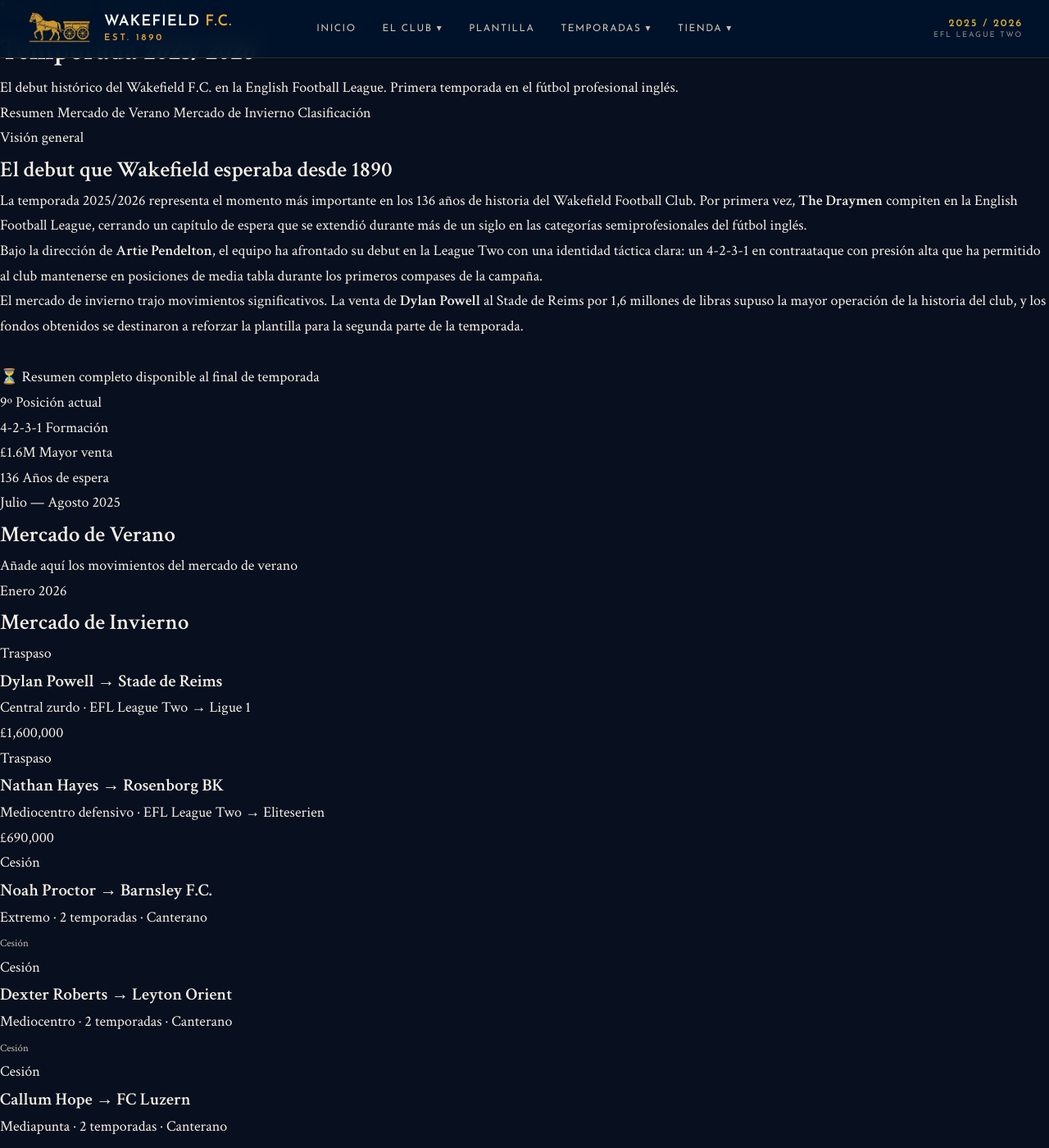
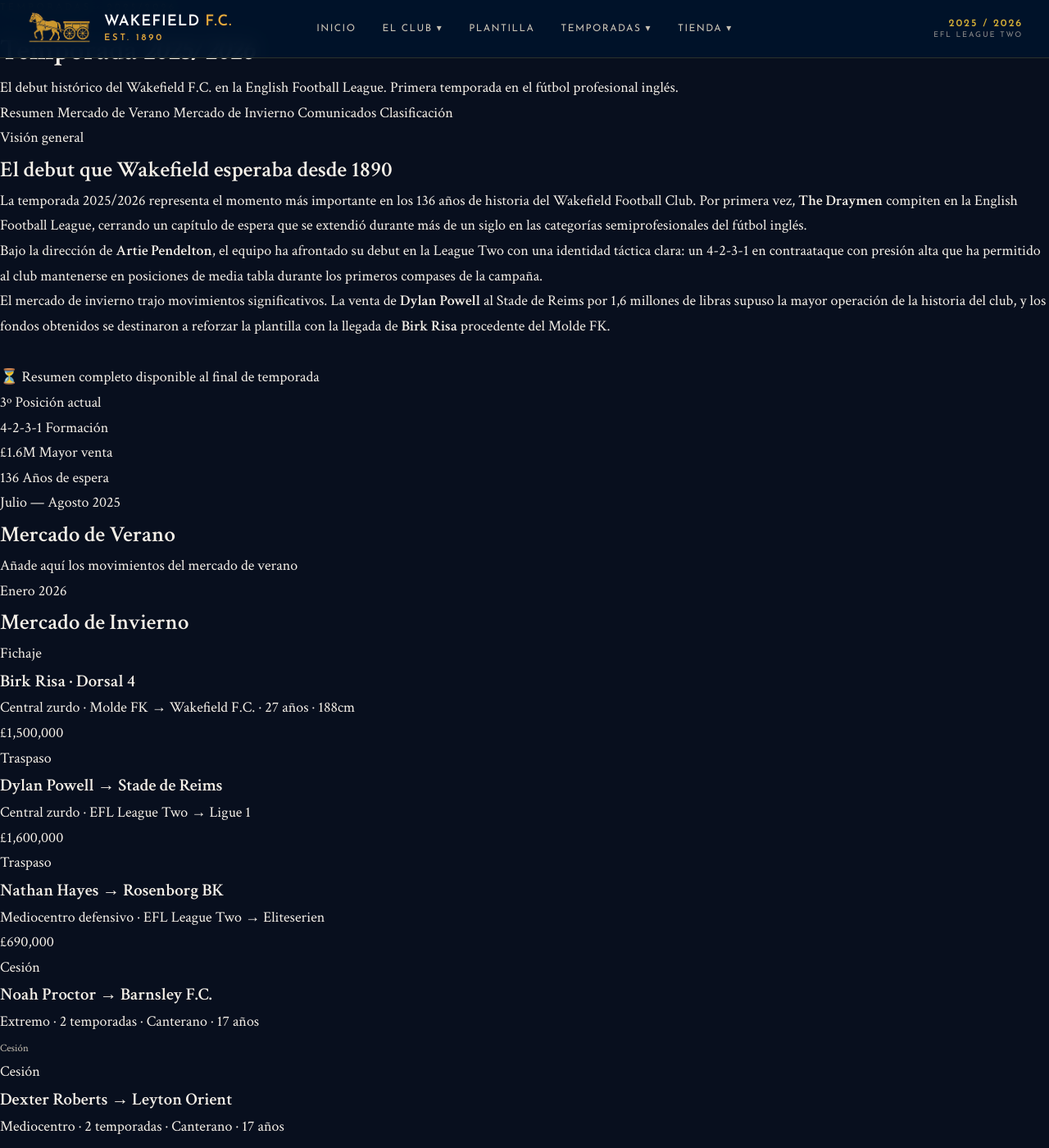
Before and after one commit to riise66/wakefieldfc, a Jekyll site: the page built from pages/temporada-2526.html, in a window 1280 px wide and 1400 px high. Shown: the whole window at 82% size. Built offline with Jekyll 4.4.1, drawn with Linux system fonts in a browser that asks for light colours; some web fonts are replaced; a style sheet for code colours, icons or effects is not loaded; some of the changed text lies outside the part shown.

Commit message:
Update temporada-2526.html

```diff
--- a/pages/temporada-2526.html
+++ b/pages/temporada-2526.html
@@ -19,6 +19,7 @@
       <a href="#resumen" class="active">Resumen</a>
       <a href="#mercado-verano">Mercado de Verano</a>
       <a href="#mercado-invierno">Mercado de Invierno</a>
+      <a href="#comunicados">Comunicados</a>
       <a href="#clasificacion">Clasificación</a>
     </div>
   </nav>
@@ -33,7 +34,7 @@
           <h2>El debut que Wakefield esperaba desde 1890</h2>
           <p>La temporada 2025/2026 representa el momento más importante en los 136 años de historia del Wakefield Football Club. Por primera vez, <strong>The Draymen</strong> compiten en la English Football League, cerrando un capítulo de espera que se extendió durante más de un siglo en las categorías semiprofesionales del fútbol inglés.</p>
           <p>Bajo la dirección de <strong>Artie Pendelton</strong>, el equipo ha afrontado su debut en la League Two con una identidad táctica clara: un 4-2-3-1 en contraataque con presión alta que ha permitido al club mantenerse en posiciones de media tabla durante los primeros compases de la campaña.</p>
-          <p>El mercado de invierno trajo movimientos significativos. La venta de <strong>Dylan Powell</strong> al Stade de Reims por 1,6 millones de libras supuso la mayor operación de la historia del club, y los fondos obtenidos se destinaron a reforzar la plantilla para la segunda parte de la temporada.</p>
+          <p>El mercado de invierno trajo movimientos significativos. La venta de <strong>Dylan Powell</strong> al Stade de Reims por 1,6 millones de libras supuso la mayor operación de la historia del club, y los fondos obtenidos se destinaron a reforzar la plantilla con la llegada de <strong>Birk Risa</strong> procedente del Molde FK.</p>
 
           <!-- ACTUALIZAR AL FINAL DE TEMPORADA -->
           <div class="placeholder-box" style="margin-top: 2rem;">
@@ -42,7 +43,7 @@
         </div>
         <div class="resumen-stats">
           <div class="resumen-stat">
-            <span class="resumen-stat-num">9º</span>
+            <span class="resumen-stat-num">3º</span>
             <span class="resumen-stat-label">Posición actual</span>
           </div>
           <div class="resumen-stat">
@@ -79,6 +80,15 @@
       <div class="comunicados-list">
 
         <div class="com-item">
+          <span class="com-tag">Fichaje</span>
+          <div class="com-info">
+            <h3>Birk Risa · Dorsal 4</h3>
+            <p>Central zurdo · Molde FK → Wakefield F.C. · 27 años · 188cm</p>
+          </div>
+          <span class="com-amount">£1,500,000</span>
+        </div>
+
+        <div class="com-item">
           <span class="com-tag">Traspaso</span>
           <div class="com-info">
             <h3>Dylan Powell → Stade de Reims</h3>
@@ -100,7 +110,7 @@
           <span class="com-tag cesion">Cesión</span>
           <div class="com-info">
             <h3>Noah Proctor → Barnsley F.C.</h3>
-            <p>Extremo · 2 temporadas · Canterano</p>
+            <p>Extremo · 2 temporadas · Canterano · 17 años</p>
           </div>
           <span class="com-amount" style="color: var(--grey-light); font-size:0.8rem;">Cesión</span>
         </div>
@@ -109,7 +119,7 @@
           <span class="com-tag cesion">Cesión</span>
           <div class="com-info">
             <h3>Dexter Roberts → Leyton Orient</h3>
-            <p>Mediocentro · 2 temporadas · Canterano</p>
+            <p>Mediocentro · 2 temporadas · Canterano · 17 años</p>
           </div>
           <span class="com-amount" style="color: var(--grey-light); font-size:0.8rem;">Cesión</span>
         </div>
@@ -118,7 +128,7 @@
           <span class="com-tag cesion">Cesión</span>
           <div class="com-info">
             <h3>Callum Hope → FC Luzern</h3>
-            <p>Mediapunta · 2 temporadas · Canterano</p>
+            <p>Mediapunta · 2 temporadas · Canterano · 18 años</p>
           </div>
           <span class="com-amount" style="color: var(--grey-light); font-size:0.8rem;">Cesión</span>
         </div>
@@ -136,9 +146,27 @@
           <span class="com-tag salida">Salida</span>
           <div class="com-info">
             <h3>Arlo Slater</h3>
-            <p>Delantero centro · Fin de contrato</p>
+            <p>Delantero centro · Fin de contrato · 35 años</p>
           </div>
           <span class="com-amount salida">Libre</span>
+        </div>
+
+      </div>
+    </div>
+
+    <!-- COMUNICADOS -->
+    <div id="comunicados" class="temp-section">
+      <div class="temp-section-label">Temporada 2025/2026</div>
+      <h2>Comunicados Oficiales</h2>
+      <div class="comunicados-list">
+
+        <div class="com-item">
+          <span class="com-tag" style="background:var(--navy-mid); color:var(--gold); border:1px solid var(--gold-dim);">Identidad</span>
+          <div class="com-info">
+            <h3>El Wakefield F.C. presenta su nuevo escudo oficial</h3>
+            <p>Julio 2026 · Rediseño del escudo con motivo del ascenso a la EFL</p>
+          </div>
+          <span class="com-amount" style="color:var(--grey-light); font-size:0.8rem;">Jul 2026</span>
         </div>
 
       </div>
```
